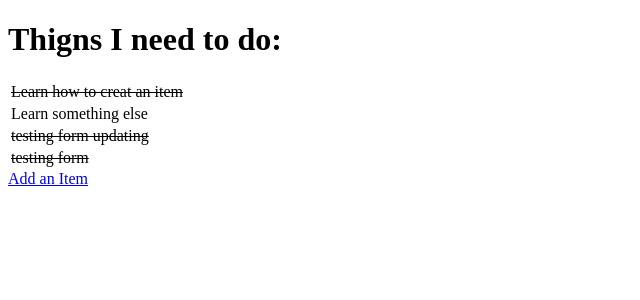
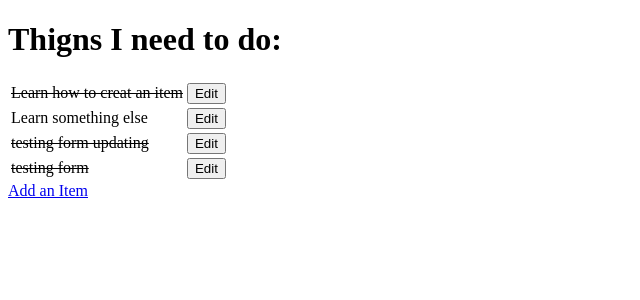
Before and after one commit to Peristratus/ci-fst-hello-django, a Django app: page / in a window 1280 px wide. Shown: the top 300 px of the page, without its empty margins (0-640 px from the left). Run offline with Django 3.2, Linux system fonts and the light colour scheme; data comes from the database, SQL or seed files in the repository; both versions use the stored data as it was after the commit.

Commit message:
adding editing functionality to the Todo items

```diff
--- a/django_todo/urls.py
+++ b/django_todo/urls.py
@@ -16,10 +16,11 @@ Including another URLconf
 
 from django.contrib import admin
 from django.urls import path
-from todo.views import get_todo_list, add_item
+from todo.views import get_todo_list, add_item, edit_item
 
 urlpatterns =[
     path('admin/', admin.site.urls),
     path('', get_todo_list, name= 'get_todo_list'),
-    path('add', add_item, name= 'add')
+    path('add', add_item, name= 'add'),
+    path('edit/<item_id>',edit_item, name='edit')
 ]
--- a/todo/templates/todo/todo_list.html
+++ b/todo/templates/todo/todo_list.html
@@ -15,6 +15,11 @@
             {% else %}
                 <td>{{ item.name }}</td>
             {% endif %}
+            <td>
+                <a href="/edit/{{item.id}}">
+                    <button>Edit</button>
+                </a>
+            </td>
             </tr>
         {% empty %}
         <tr><td>You have nothing to do.</td></tr>
--- a/todo/views.py
+++ b/todo/views.py
@@ -1,4 +1,4 @@
-from django.shortcuts import render, redirect
+from django.shortcuts import render, redirect, get_object_or_404
 from .models import Item
 from .forms import ItemForm
 
@@ -17,11 +17,25 @@ def add_item(request):
     if request.method == 'POST':
         form = ItemForm(request.POST)
         if form.is_valid():
-           form.save()
-        return redirect('get_todo_list')
+            form.save()
+            return redirect('get_todo_list')
     form = ItemForm()
     context = {
          'form':form
 
     }
     return render(request, 'todo/add_item.html', context)
+
+def edit_item(request, item_id):
+    item = get_object_or_404(Item, id=item_id)
+    if request.method == 'POST':
+        form = ItemForm(request.POST, instance=item)
+        if form.is_valid():
+            form.save()
+            return redirect('get_todo_list')
+    form = ItemForm(instance=item)
+    context = {
+         'form':form
+
+    }
+    return render(request, 'todo/edit_item.html', context)
```
Also changed, not shown: db.sqlite3.
